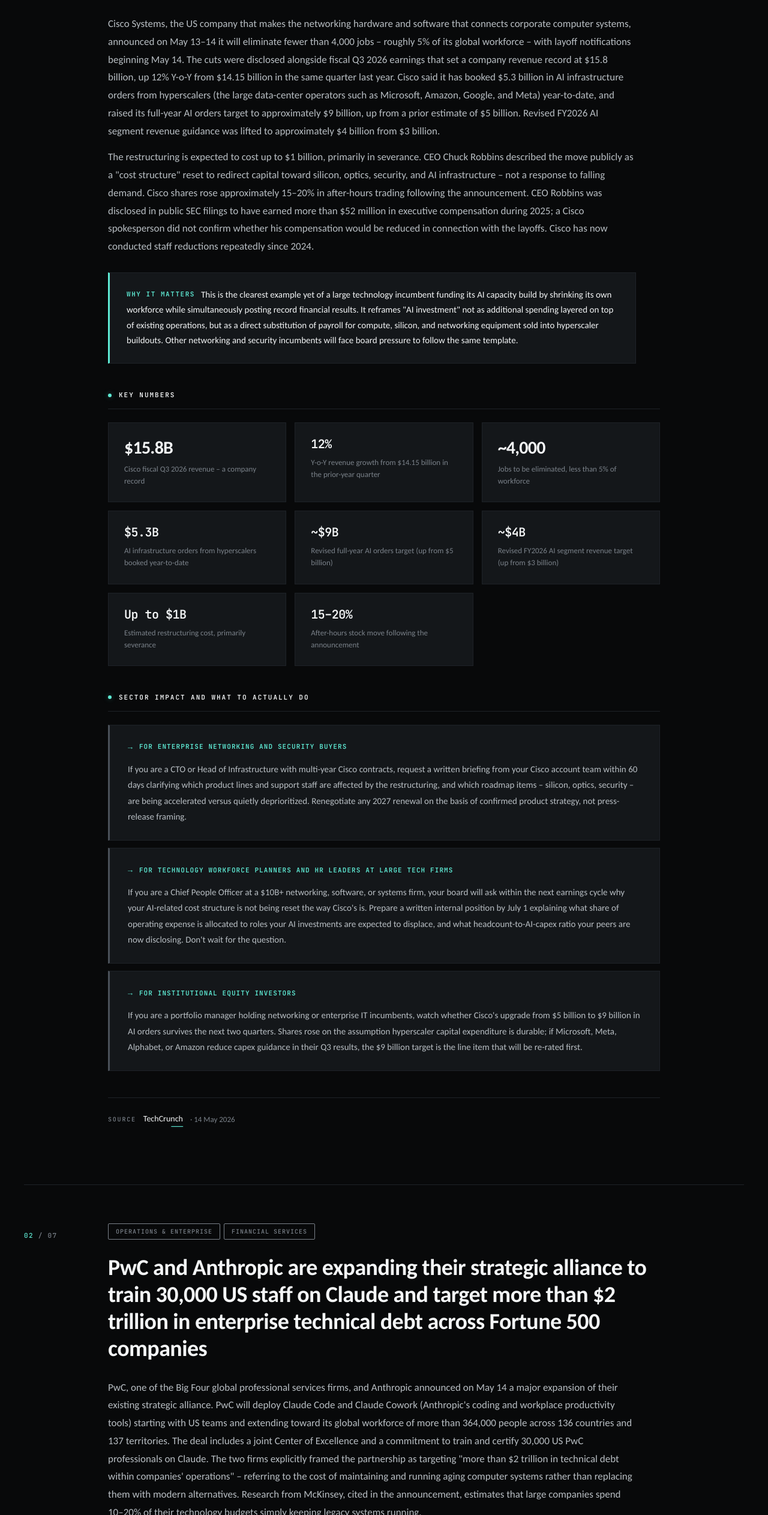
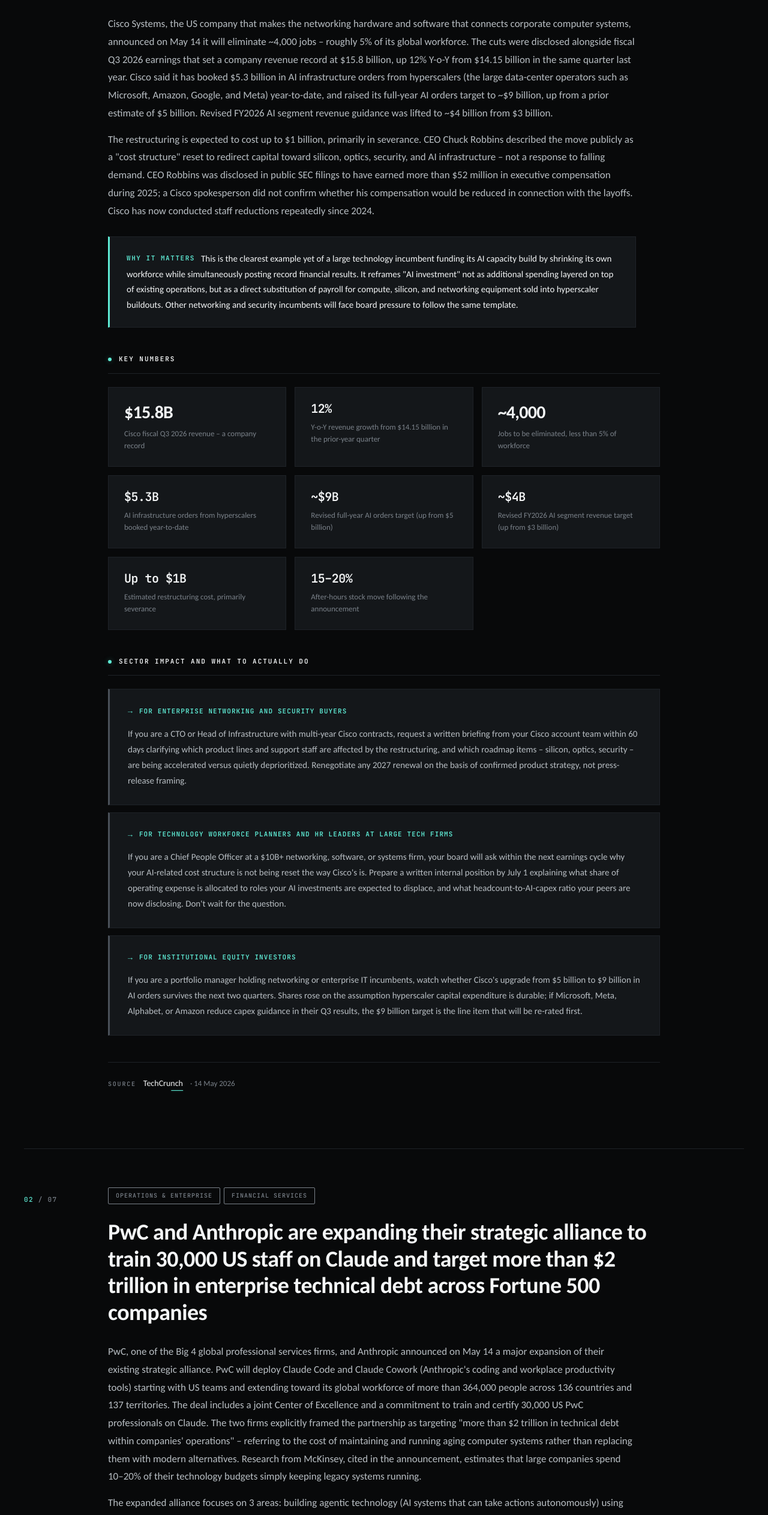
Before and after one commit to Yash-aipulse/AI-Pulse-, a plain HTML site: page index.html in a window 1280 px wide. Shown: the part 1424-3949 px from the top of the page at 60% size. Drawn offline with Linux system fonts and the light colour scheme.

Commit message:
Update index.html

```diff
--- a/index.html
+++ b/index.html
@@ -801,8 +801,8 @@
             </div>
             <h2>Cisco is cutting nearly 4,000 jobs while reporting record quarterly revenue of $15.8 billion and $5.3 billion in AI infrastructure orders, funding its AI build-out by reducing its own headcount</h2>
             <div class="plain-text">
-              <p>Cisco Systems, the US company that makes the networking hardware and software that connects corporate computer systems, announced on May 13–14 it will eliminate fewer than 4,000 jobs – roughly 5% of its global workforce – with layoff notifications beginning May 14. The cuts were disclosed alongside fiscal Q3 2026 earnings that set a company revenue record at $15.8 billion, up 12% Y-o-Y from $14.15 billion in the same quarter last year. Cisco said it has booked $5.3 billion in AI infrastructure orders from hyperscalers (the large data-center operators such as Microsoft, Amazon, Google, and Meta) year-to-date, and raised its full-year AI orders target to approximately $9 billion, up from a prior estimate of $5 billion. Revised FY2026 AI segment revenue guidance was lifted to approximately $4 billion from $3 billion.</p>
-              <p>The restructuring is expected to cost up to $1 billion, primarily in severance. CEO Chuck Robbins described the move publicly as a "cost structure" reset to redirect capital toward silicon, optics, security, and AI infrastructure – not a response to falling demand. Cisco shares rose approximately 15–20% in after-hours trading following the announcement. CEO Robbins was disclosed in public SEC filings to have earned more than $52 million in executive compensation during 2025; a Cisco spokesperson did not confirm whether his compensation would be reduced in connection with the layoffs. Cisco has now conducted staff reductions repeatedly since 2024.</p>
+              <p>Cisco Systems, the US company that makes the networking hardware and software that connects corporate computer systems, announced on May 14 it will eliminate ~4,000 jobs – roughly 5% of its global workforce. The cuts were disclosed alongside fiscal Q3 2026 earnings that set a company revenue record at $15.8 billion, up 12% Y-o-Y from $14.15 billion in the same quarter last year. Cisco said it has booked $5.3 billion in AI infrastructure orders from hyperscalers (the large data-center operators such as Microsoft, Amazon, Google, and Meta) year-to-date, and raised its full-year AI orders target to ~$9 billion, up from a prior estimate of $5 billion. Revised FY2026 AI segment revenue guidance was lifted to ~$4 billion from $3 billion.</p>
+              <p>The restructuring is expected to cost up to $1 billion, primarily in severance. CEO Chuck Robbins described the move publicly as a "cost structure" reset to redirect capital toward silicon, optics, security, and AI infrastructure – not a response to falling demand. CEO Robbins was disclosed in public SEC filings to have earned more than $52 million in executive compensation during 2025; a Cisco spokesperson did not confirm whether his compensation would be reduced in connection with the layoffs. Cisco has now conducted staff reductions repeatedly since 2024.</p>
             </div>
             <div class="why-matters">
               <strong>Why it matters</strong>This is the clearest example yet of a large technology incumbent funding its AI capacity build by shrinking its own workforce while simultaneously posting record financial results. It reframes "AI investment" not as additional spending layered on top of existing operations, but as a direct substitution of payroll for compute, silicon, and networking equipment sold into hyperscaler buildouts. Other networking and security incumbents will face board pressure to follow the same template.
@@ -879,11 +879,11 @@
             </div>
             <h2>PwC and Anthropic are expanding their strategic alliance to train 30,000 US staff on Claude and target more than $2 trillion in enterprise technical debt across Fortune 500 companies</h2>
             <div class="plain-text">
-              <p>PwC, one of the Big Four global professional services firms, and Anthropic announced on May 14 a major expansion of their existing strategic alliance. PwC will deploy Claude Code and Claude Cowork (Anthropic's coding and workplace productivity tools) starting with US teams and extending toward its global workforce of more than 364,000 people across 136 countries and 137 territories. The deal includes a joint Center of Excellence and a commitment to train and certify 30,000 US PwC professionals on Claude. The two firms explicitly framed the partnership as targeting "more than $2 trillion in technical debt within companies' operations" – referring to the cost of maintaining and running aging computer systems rather than replacing them with modern alternatives. Research from McKinsey, cited in the announcement, estimates that large companies spend 10–20% of their technology budgets simply keeping legacy systems running.</p>
-              <p>The expanded alliance focuses on three areas: building agentic technology (AI systems that can take actions autonomously) using Claude Code; AI-native deal advisory covering due diligence, value creation, and integration; and reinventing finance, supply chain, HR, and engineering operating models. PwC is launching a new Claude-native finance business group inside its Office of the CFO practice. Named production deployments include insurance underwriting cycles compressed from 10 weeks to 10 days, an HR transformation prototype delivered in one week, and cybersecurity incident response moving from hours to minutes. Clients are reporting delivery improvements of up to 70%, per the PwC release. Advocate Health, one of the largest US health systems, is named as an organization building toward full-scale deployment across its 167,000-person workforce.</p>
+              <p>PwC, one of the Big 4 global professional services firms, and Anthropic announced on May 14 a major expansion of their existing strategic alliance. PwC will deploy Claude Code and Claude Cowork (Anthropic's coding and workplace productivity tools) starting with US teams and extending toward its global workforce of more than 364,000 people across 136 countries and 137 territories. The deal includes a joint Center of Excellence and a commitment to train and certify 30,000 US PwC professionals on Claude. The two firms explicitly framed the partnership as targeting "more than $2 trillion in technical debt within companies' operations" – referring to the cost of maintaining and running aging computer systems rather than replacing them with modern alternatives. Research from McKinsey, cited in the announcement, estimates that large companies spend 10–20% of their technology budgets simply keeping legacy systems running.</p>
+              <p>The expanded alliance focuses on 3 areas: building agentic technology (AI systems that can take actions autonomously) using Claude Code; AI-native deal advisory covering due diligence, value creation, and integration; and reinventing finance, supply chain, HR, and engineering operating models. PwC is launching a new Claude-native finance business group inside its Office of the CFO practice. Named production deployments include insurance underwriting cycles compressed from 10 weeks to 10 days, an HR transformation prototype delivered in one week, and cybersecurity incident response moving from hours to minutes. Clients are reporting delivery improvements of up to 70%, per the PwC release. Advocate Health, one of the largest US health systems, is named as an organization building toward full-scale deployment across its 167,000-person workforce.</p>
             </div>
             <div class="why-matters">
-              <strong>Why it matters</strong>The Big Four consulting firms have historically been the implementation layer for every major technology transition – ERP, cloud, and digital transformation. By committing PwC's entire workforce to a single frontier-model vendor at scale, this deal effectively makes Anthropic the default AI substrate for a significant share of Fortune 500 modernization spend over the next three years. It also puts competitive pressure on every other major consulting firm, which will now face the same "10 weeks to 10 days" benchmark in client conversations.
+              <strong>Why it matters</strong>The Big 4 consulting firms have historically been the implementation layer for every major technology transition – ERP, cloud, and digital transformation. By committing PwC's entire workforce to a single frontier-model vendor at scale, this deal effectively makes Anthropic the default AI substrate for a significant share of Fortune 500 modernization spend over the next three years. It also puts competitive pressure on every other major consulting firm, which will now face the same "10 weeks to 10 days" benchmark in client conversations.
             </div>
             <div class="indicators-block">
               <div class="section-label">Key numbers</div>
```
